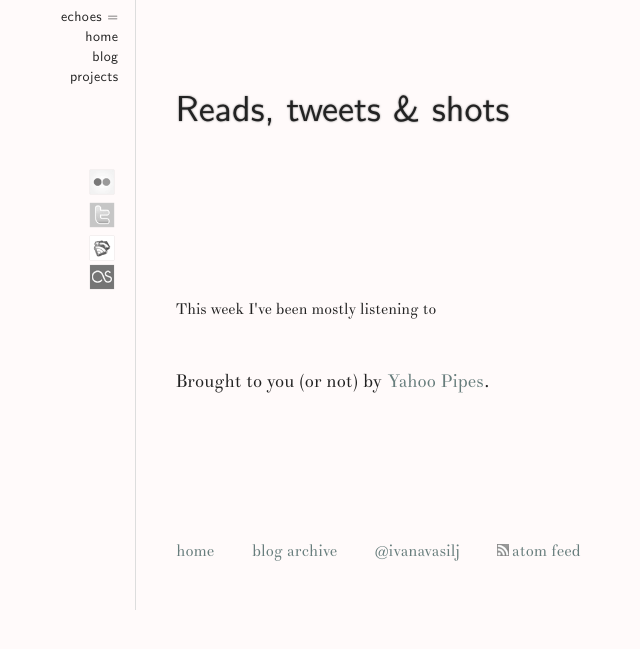
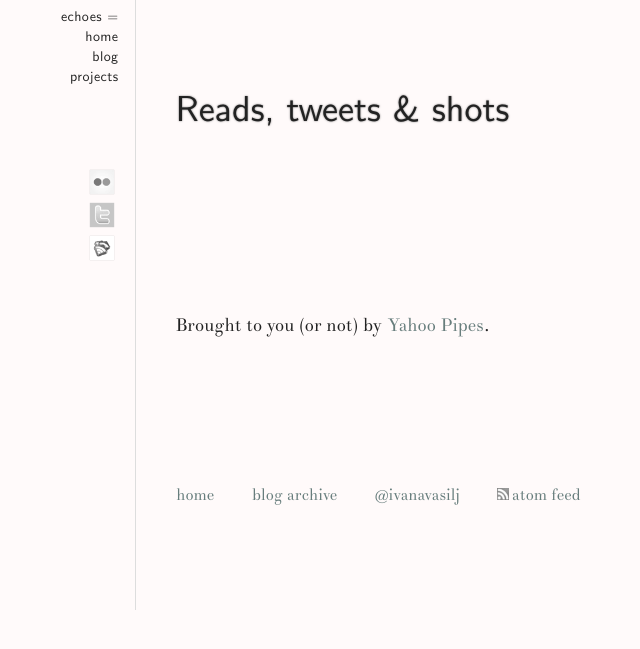
Before and after one commit to ivana/ivana.github.com, a Jekyll site: the page built from echoes.html, in a window 1280 px wide. Shown: the top 649 px of the page, without its empty margins (226-866 px from the left). Built offline with Jekyll 4.4.1, drawn with Linux system fonts in a browser that asks for light colours; Markdown is read by kramdown in place of the engine named in the settings.

Commit message:
disable lastfm in echoes

```diff
--- a/echoes.html
+++ b/echoes.html
@@ -44,14 +44,14 @@ desc: My recent bookmarks, tweets and photos
     <ol></ol>
   </section>
 
-  <section id="lastfm">
+<!--   <section id="lastfm">
     <h1>
       <a href="http://www.last.fm/user/erin4">
         <img src="/img/icons/lastfm.png" alt="lastfm" />
       </a>
     </h1>
     <p>This week I've been mostly listening to </p>
-  </section>
+  </section> -->
 
   <p>Brought to you (or not) by <a href="http://pipes.yahoo.com/ivana/echoes">Yahoo Pipes</a>.</p>
 </section>
--- a/js/site.js
+++ b/js/site.js
@@ -48,9 +48,9 @@ $(function(){
             $('#flickr ol').append('<li>' + anchor + '</li>');
             break;
 
-          case 'lastfm':
-            $('#lastfm p').append('<a href="' + item.url + '">' + item.name + ' </a>');
-            break;
+          // case 'lastfm':
+          //   $('#lastfm p').append('<a href="' + item.url + '">' + item.name + ' </a>');
+          //   break;
         }
       });
     });
```
